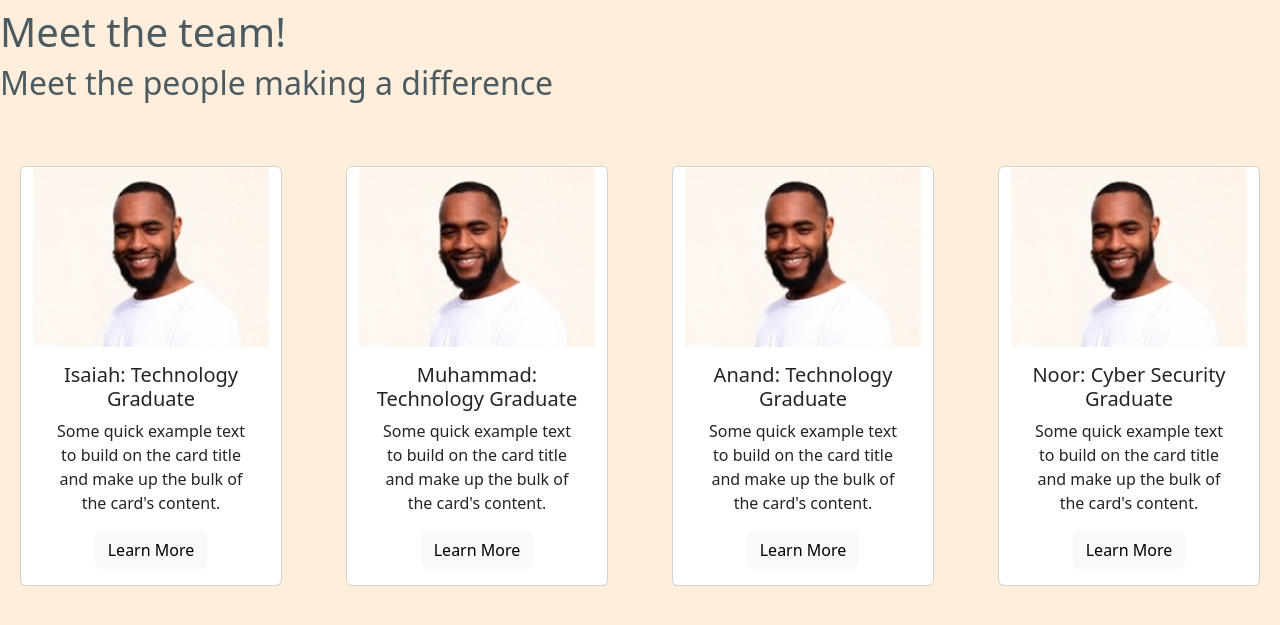
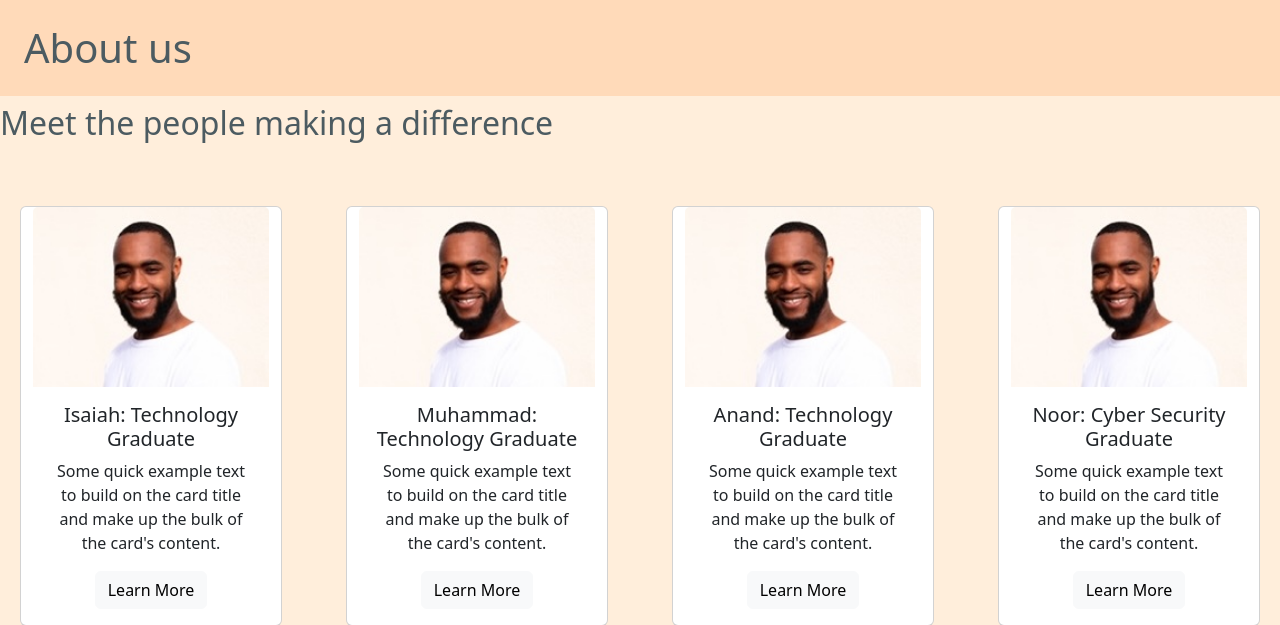
Before and after one commit to mahsan2002/4Loop, a Flask app: page /aboutus in a window 1280 px wide. Shown: the part 70-695 px from the top of the page. Run offline with Flask 3, Linux system fonts and the light colour scheme.

Commit message:
EDIT: Amended links and header

```diff
--- a/GIT_Starter_Flask_App/application/routes.py
+++ b/GIT_Starter_Flask_App/application/routes.py
@@ -22,7 +22,7 @@ def contact_us():
 @app.route('/aboutus')
 def about_us():
     # code goes here
-    return render_template('AboutUs.html')
+    return render_template('AboutUs.html', title='About us')
 
 @app.route('/login')
 def login():
--- a/GIT_Starter_Flask_App/application/static/main_styles.css
+++ b/GIT_Starter_Flask_App/application/static/main_styles.css
@@ -16,6 +16,10 @@ body {
     margin: 0 5px;
 }
 
+#main-title {
+    background-color:peachpuff;
+}
+
 .card {
     margin: 2rem;
 }
--- a/GIT_Starter_Flask_App/application/templates/AboutUs.html
+++ b/GIT_Starter_Flask_App/application/templates/AboutUs.html
@@ -1,8 +1,6 @@
 {% extends "layout.html" %}
 
 {% block body_content %}
-
-    <h1 id="main-title">Meet the team!</h1>
 
     <h2 class="sub-title">Meet the people making a difference</h2>
 
--- a/GIT_Starter_Flask_App/application/templates/Leaderboard.html
+++ b/GIT_Starter_Flask_App/application/templates/Leaderboard.html
@@ -3,7 +3,6 @@
 {% block body_content %}
 
     <div class="container my-4">
-        <h1 id="main-title" class="text-center">Leaderboard</h1>
 
         <!-- Personal Leaderboard -->
         <h2 class="sub-title text-center">Personal Leaderboard</h2>
--- a/GIT_Starter_Flask_App/application/templates/layout.html
+++ b/GIT_Starter_Flask_App/application/templates/layout.html
@@ -53,7 +53,7 @@
 
 </header>
 <body>
-    <h1 class="text-center">{{title}}</h1>
+    <h1 id="main-title" class="p-4">{{title}}</h1>
     {% block body_content %}
     {% endblock %}
 
```
